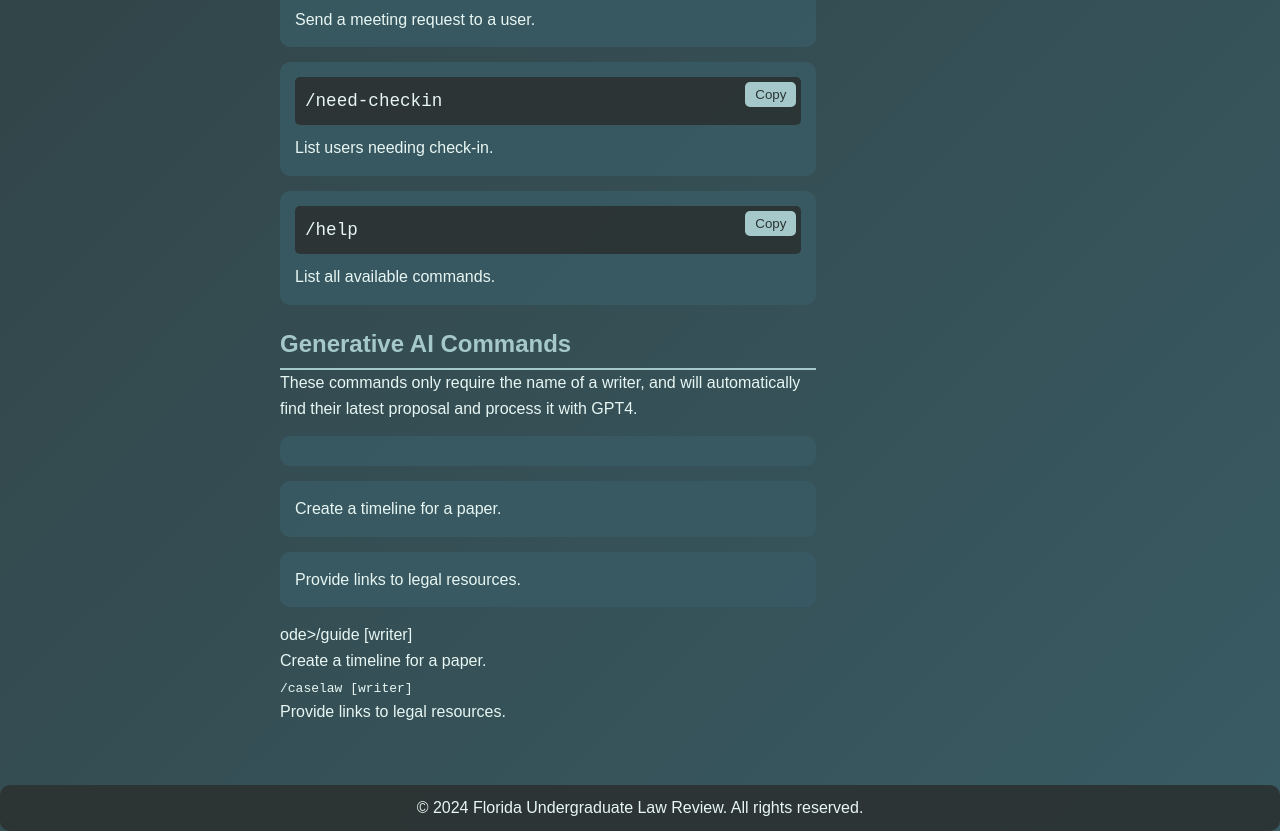
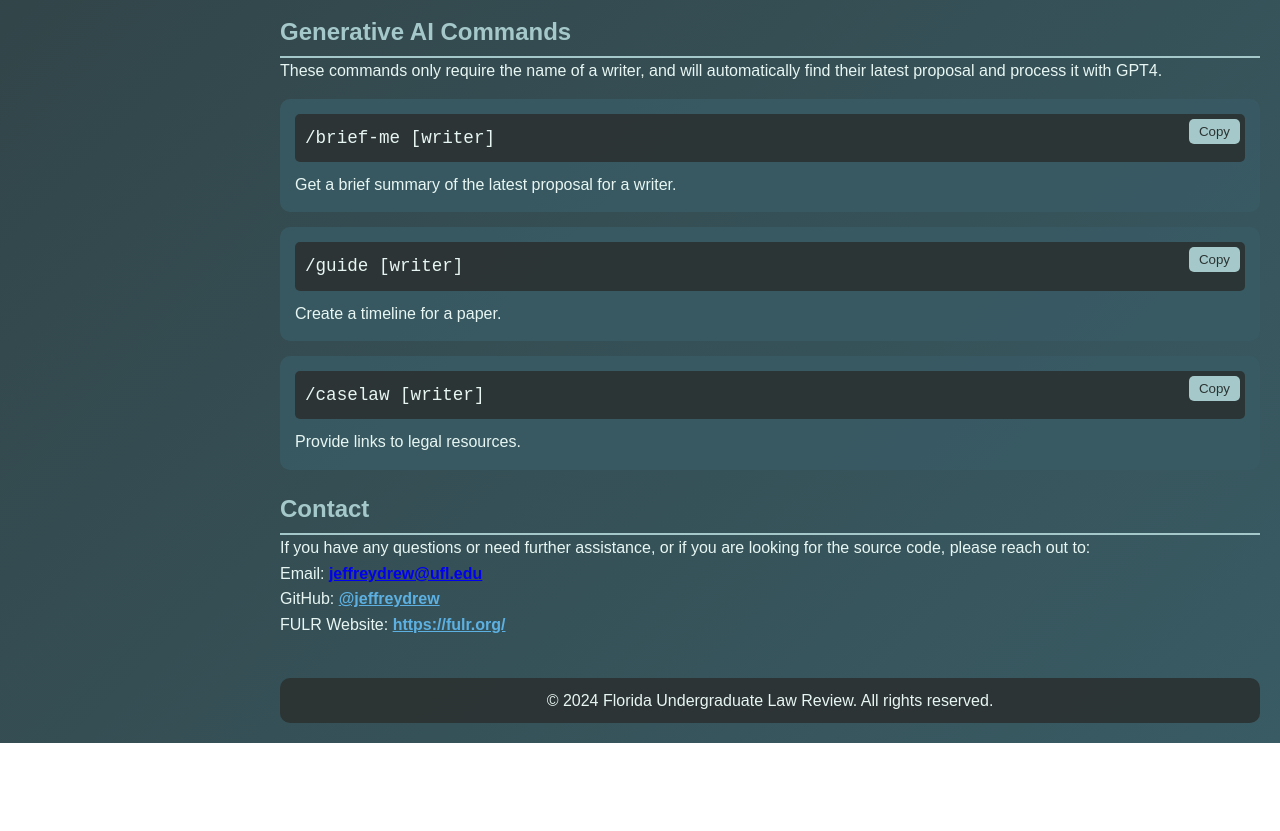
Before and after one commit to jeffreydrew/FULR_Managing_Editor, a plain HTML site: page public/index.html in a window 1280 px wide. Shown: the part 1686-2517 px from the top of the page. After the commit the page ends 2429 px from the top, so only its background shows below. Drawn offline with Linux system fonts and the light colour scheme.

Commit message:
fixed index

```diff
--- a/public/index.html
+++ b/public/index.html
@@ -4,8 +4,7 @@
         <meta charset="UTF-8" />
         <meta name="viewport" content="width=device-width, initial-scale=1.0" />
         <title>FULR Slack Bot Documentation</title>
-        <link rel="icon" href="public/favicon.png" type="image/png">
-
+        <link rel="icon" href="favicon.png" type="image/png" />
     </head>
     <body>
         <div class="wrapper">
@@ -53,14 +52,34 @@
                         <section id="howitworks">
                             <h2>How it Works</h2>
                             <p>
-                                This bot is a serverless, Slack-integrated, AI-backed assistant which uses custom API calls to and from Google sheets so we can localize our editing workflow. It's able to access and manage all information on the reponse Google Sheet, as well as generate summaries and timelines for writers' proposals.
+                                This bot is a serverless, Slack-integrated,
+                                AI-backed assistant which uses custom API calls
+                                to and from Google sheets so we can localize our
+                                editing workflow. It's able to access and manage
+                                all information on the reponse Google Sheet, as
+                                well as generate summaries and timelines for
+                                writers' proposals.
                             </p>
                             <p>
-                                It operates primarily through slash commands, which are listed below, and returns responses to the user privately.
-                                Generative AI commands, however, are published to the channel for the benefit of all editors. When a command is invoked, for example, <code>/brief-me [writer]</code>, the bot will look through all recorded responses for the latest proposal from the specified writer and generate a brief summary for that proposal.
+                                It operates primarily through slash commands,
+                                which are listed below, and returns responses to
+                                the user privately. Generative AI commands,
+                                however, are published to the channel for the
+                                benefit of all editors. When a command is
+                                invoked, for example,
+                                <code>/brief-me [writer]</code>, the bot will
+                                look through all recorded responses for the
+                                latest proposal from the specified writer and
+                                generate a brief summary for that proposal.
                             </p>
                             <p>
-                                Currently, this bot is in it's beta phase, and is only available to the FULR editing team. Future goals include expanding the bot's capabilities to include more AI-driven features, such as generating legal briefs and case law summaries, and integrating with other channels or even other law reviews.
+                                Currently, this bot is in it's beta phase, and
+                                is only available to the FULR editing team.
+                                Future goals include expanding the bot's
+                                capabilities to include more AI-driven features,
+                                such as generating legal briefs and case law
+                                summaries, and integrating with other channels
+                                or even other law reviews.
                             </p>
                         </section>
 
@@ -126,27 +145,16 @@
                             </p>
                             <div class="commands-list">
                                 <div class="command">
-
-
-
-
+                                    <code>/brief-me [writer]</code>
+                                    <button class="copy-button">Copy</button>
+                                    <p>
+                                        Get a brief summary of the latest
+                                        proposal for a writer.
                                     </p>
                                 </div>
                                 <div class="command">
+                                    <code>/guide [writer]</code>
 
-
-
-                                    <p>Create a timeline for a paper.</p>
-                                </div>
-                                <div class="command">
-
-
-
-                                    <p>Provide links to legal resources.</p>
-                                </div>
-                            </div>
-                        </section>
-                        <script src="script.js"></script>ode>/guide [writer]</code>
                                     <button class="copy-button">Copy</button>
 
                                     <p>Create a timeline for a paper.</p>
@@ -163,16 +171,14 @@
                             <h2>Contact</h2>
                             <p>
                                 If you have any questions or need further
-                                assistance, or if you are looking for the source code, please reach out to:
+                                assistance, or if you are looking for the source
+                                code, please reach out to:
                             </p>
                             <p>
                                 Email:
                                 <a
                                     href="mailto:support@fulr.com"
-                                    style="
-
-                                        font-weight: bold;
-                                    "
+                                    style="font-weight: bold"
                                     >jeffreydrew@ufl.edu</a
                                 >
                             </p>
@@ -200,8 +206,6 @@
                                     >https://fulr.org/</a
                                 >
                             </p>
-                        </section>
-                        <script src="script.js"></script>                          </p>
                         </section>
                     </div>
                 </main>
@@ -407,7 +411,7 @@
         storageBucket: "fulr-bot.appspot.com",
         messagingSenderId: "921443526060",
         appId: "1:921443526060:web:c68e25e501f52b25414609",
-    measurementId: "G-47NQB2HSQ2"
+        measurementId: "G-47NQB2HSQ2",
     };
 
     // Initialize Firebase
```
Lines whose indentation alone changed are shown as unchanged.
